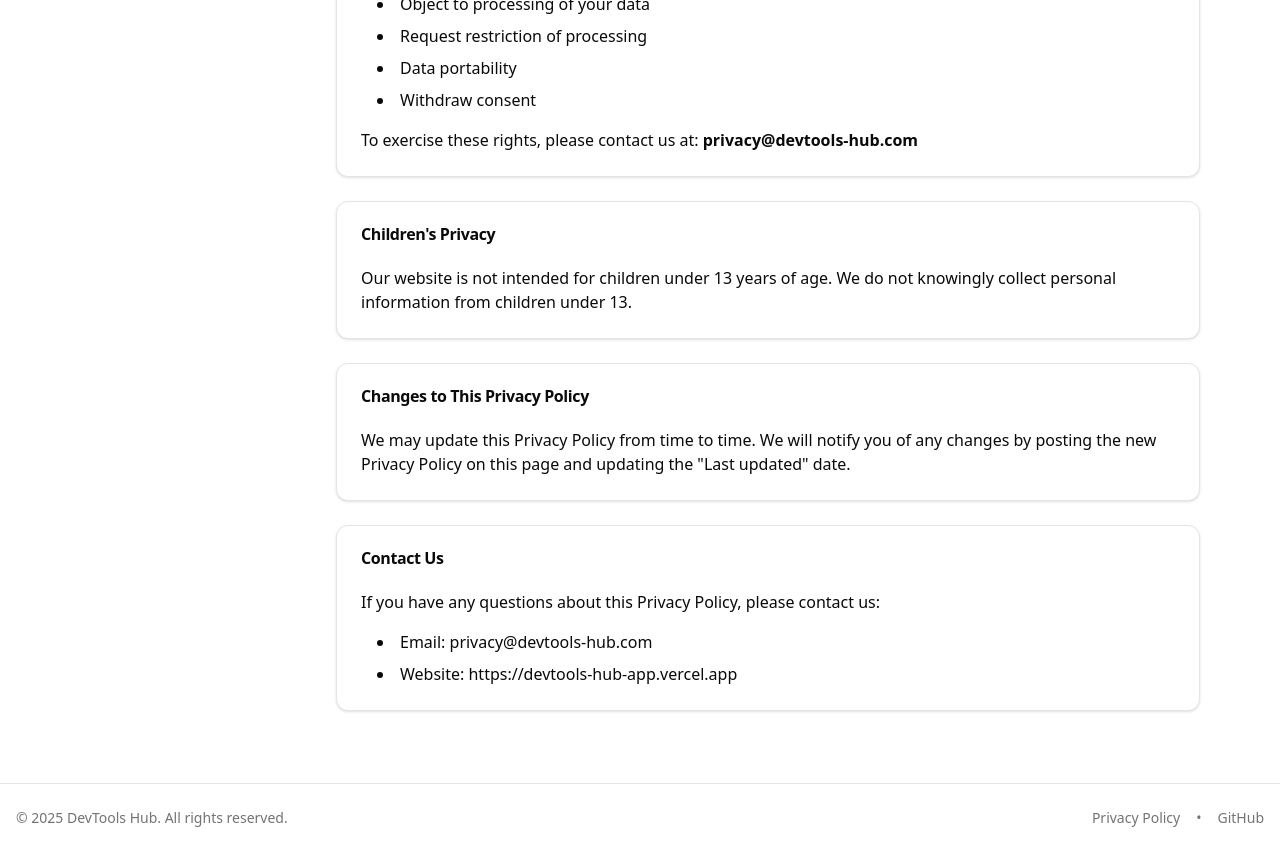
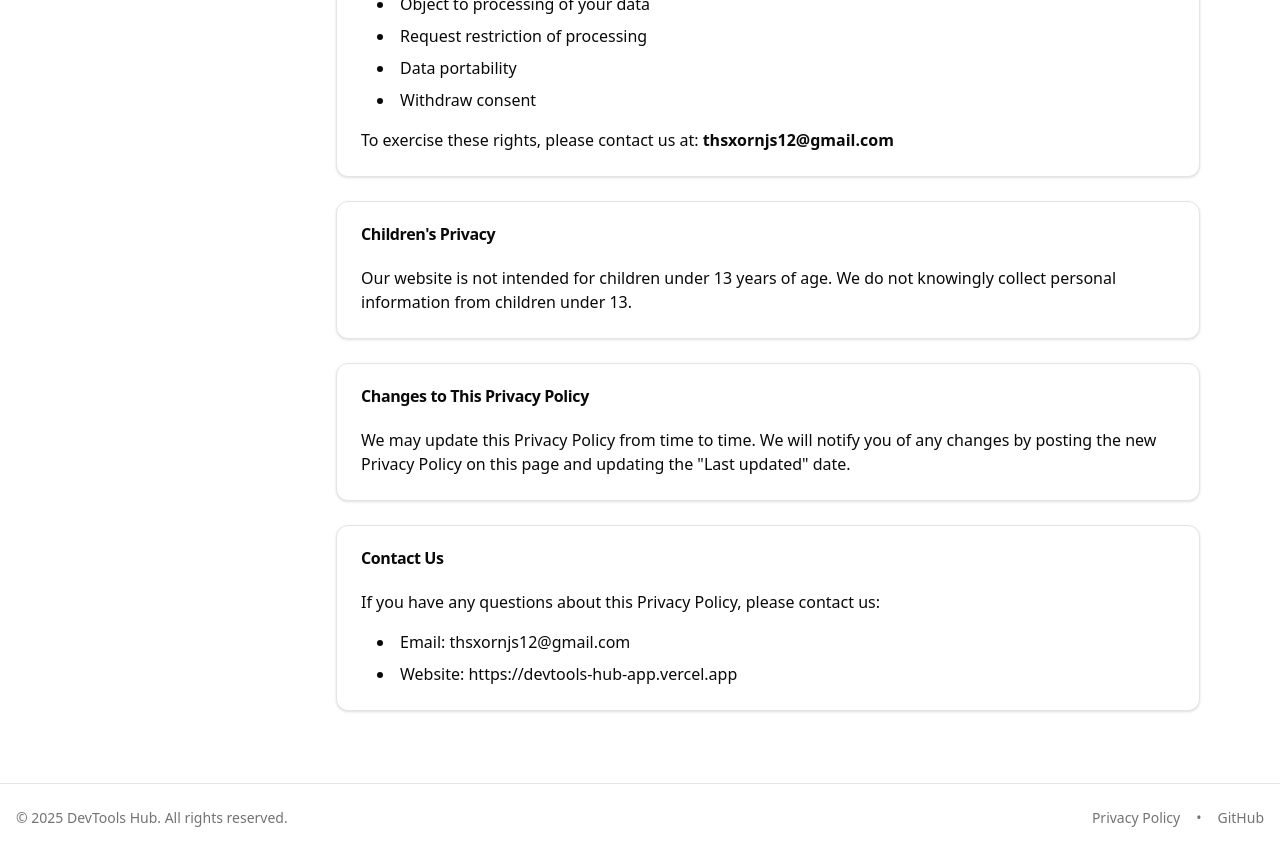
Before and after one commit to KAPUIST/devtools-hub, a Next.js app: page /en/privacy in a window 1280 px wide. Shown: the part 2280-3132 px from the top of the page. Built offline with nearby package versions, Linux system fonts and the light colour scheme.

Commit message:
fix: Update contact information and remove GitHub link
- Remove GitHub link from Error Boundary (not needed)
- Update Privacy Policy contact email to thsxornjs12@gmail.com (2 locations)
- Clean up unnecessary external links

Status: Production-ready contact information

```diff
--- a/app/[locale]/privacy/page.tsx
+++ b/app/[locale]/privacy/page.tsx
@@ -158,7 +158,7 @@ export default function PrivacyPolicyPage() {
             <li>Withdraw consent</li>
           </ul>
           <p className="mt-4">
-            To exercise these rights, please contact us at: <strong>privacy@devtools-hub.com</strong>
+            To exercise these rights, please contact us at: <strong>thsxornjs12@gmail.com</strong>
           </p>
         </CardContent>
       </Card>
@@ -192,7 +192,7 @@ export default function PrivacyPolicyPage() {
         <CardContent>
           <p>If you have any questions about this Privacy Policy, please contact us:</p>
           <ul className="list-disc list-inside space-y-2 ml-4 mt-4">
-            <li>Email: privacy@devtools-hub.com</li>
+            <li>Email: thsxornjs12@gmail.com</li>
             <li>Website: https://devtools-hub-app.vercel.app</li>
           </ul>
         </CardContent>
--- a/components/ErrorBoundary.tsx
+++ b/components/ErrorBoundary.tsx
@@ -90,12 +90,6 @@ export class ErrorBoundary extends Component<Props, State> {
                   <Home className="h-4 w-4" />
                   Go Home
                 </Button>
-                <Button
-                  onClick={() => window.open('https://github.com/yourusername/devtools-hub/issues', '_blank')}
-                  variant="outline"
-                >
-                  Report Bug on GitHub
-                </Button>
               </div>
 
               {/* Technical Info */}
```
